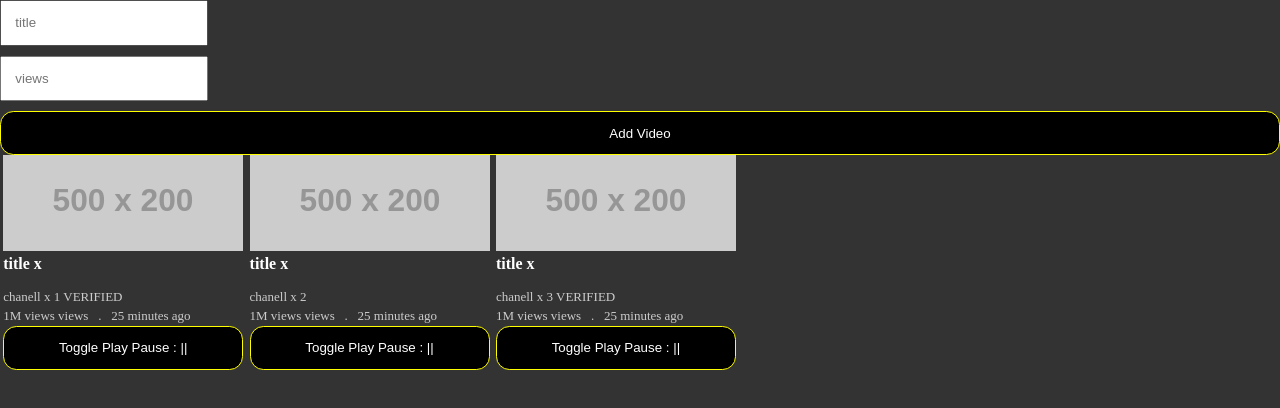
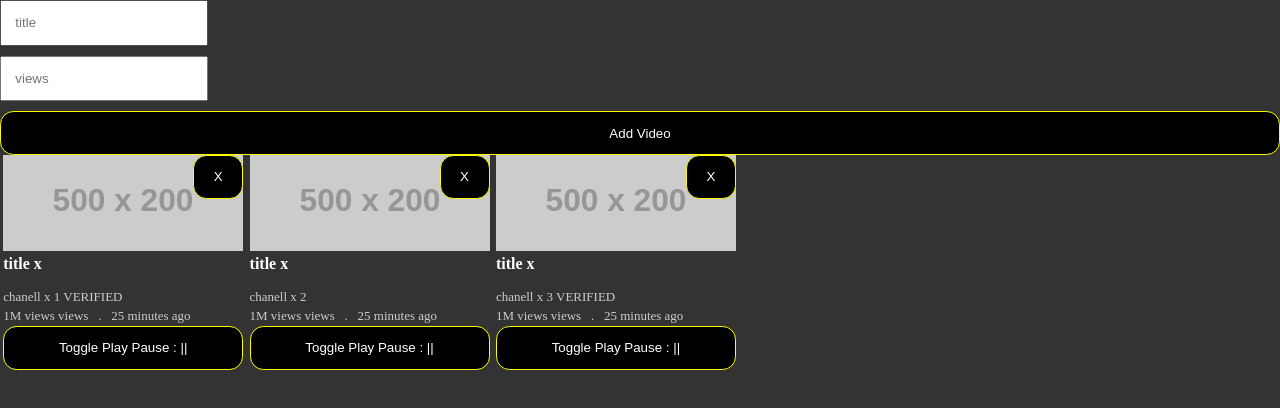
Before and after one commit to sjTheSahilJoseph/The-React, a React (Create React App) app in the folder first_app/: page / in a window 1280 px wide. Shown: the top 408 px of the page. Built offline with nearby package versions, Linux system fonts and the light colour scheme.

Commit message:
Delete using props functions

```diff
--- a/first_app/src/App.js
+++ b/first_app/src/App.js
@@ -5,6 +5,17 @@ import AddVideo from "./components/AddVideo";
 import VideoList from "./components/VideoList";
 
 function App() {
+    function deleteVideo(id) {
+
+        setData(
+            data.filter(video=>video.id!==id)
+        );
+
+
+        console.log(id);
+
+    }
+
     const [data, setData] = useState(dataa);
 
     function setDatta(video) {
@@ -15,12 +26,11 @@ function App() {
         );
     }
 
-    // Now we sent data to sibling
     return (
         <>
             <div className="App">
         <AddVideo setDatta={setDatta}/>
-        <VideoList data={data}/>
+        <VideoList deleteVideo={deleteVideo} data={data}/>
 
             </div>
         </>
--- a/first_app/src/components/Video.css
+++ b/first_app/src/components/Video.css
@@ -2,6 +2,7 @@
     width: 15em;
     margin: 0 0.2em;
     float: left;
+    position: relative;
 }
 
 .pic img {
@@ -23,3 +24,9 @@
 .views span {
     padding: 0 0.5em;
 }
+
+.close {
+    position: absolute;
+    right: 0;
+    width: 50px;
+}
--- a/first_app/src/components/Video.js
+++ b/first_app/src/components/Video.js
@@ -1,10 +1,4 @@
-import PlayButton from './PlayButton';
 import './Video.css';
-
-// Now we have to make functionality separate, If we pass a function as prop to this component, then it'll not work directly.
-// Because, onClick only works on HTML Tags generally when treated as component stuff.
-// To solve that, we have to call it in the component, we this is also a prop doesn't matter its value is function.
-// // Keep in mind that the name onClick is just a name our custom name basically, it has nothing to do with functionality.
 
 function Video(props) {
 
@@ -15,11 +9,15 @@ function Video(props) {
     let verified = props.verified;
     let id = props.id;
     let children = props.children;
+    let deleteVideo = props.deleteVideo;
+
+
 
     return (
 
         <>
             <div className='container'>
+        <button onClick={()=>{deleteVideo(id)}} className='close'>X</button>
                 <div className='pic'>
                     <img src="https://placehold.co/500x200" />
                 </div>
--- a/first_app/src/components/VideoList.js
+++ b/first_app/src/components/VideoList.js
@@ -1,14 +1,14 @@
 import PlayButton from "./PlayButton";
 import Video from "./Video";
 
-function VideoList({data}) {
+function VideoList({ data, deleteVideo }) {
     return (
         <>
 
             {
                 data.map((video) => {
                     return (
-                            <Video key={video.id} id={video.id} verified={video.verified} title={video.title} channel={video.channel} time={video.time} views={video.views}>
+                        <Video key={video.id} deleteVideo={deleteVideo} id={video.id} verified={video.verified} title={video.title} channel={video.channel} time={video.time} views={video.views}>
                             {
                                 <PlayButton onPause={() => { console.log("Pause", video.title) }} onPlay={() => { console.log("Play", video.title) }} message='Play'>
                                     Toggle Play Pause
```
Also changed, not shown: 1 other file (tests, documents, lock files or other folders). Lines whose indentation alone changed are shown as unchanged.
